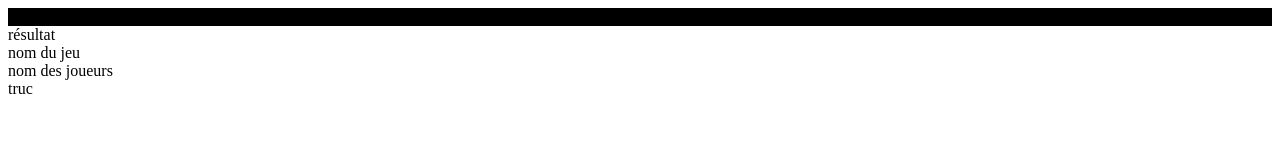
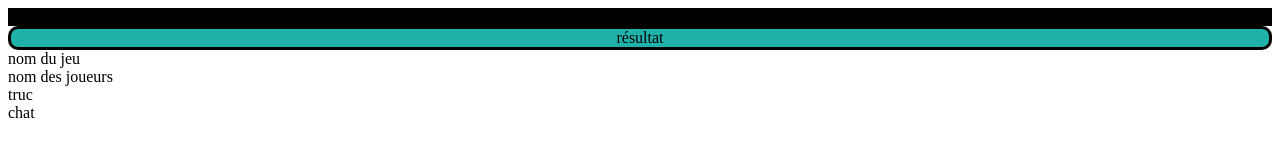
Before and after one commit to Tonton-du-bled35/Blindtest, a plain HTML site: page index.html in a window 1280 px wide. Drawn offline with Linux system fonts and the light colour scheme.

Commit message:
création maquette

```diff
--- a/index.html
+++ b/index.html
@@ -15,5 +15,7 @@
         <div class="boxTitle"> nom du jeu</div>
         <div class="boxPlayers">nom des joueurs</div>
         <div class="boxVide">truc</div>
+        <div class="boxChat">chat</div>
+
     </body>
 </html>
--- a/style.css
+++ b/style.css
@@ -1,3 +1,13 @@
 .main{
     background-color: black;
 }
+
+.boxMain{
+  background-color: #20B2AA;
+  border-radius: 10px;
+  border: 3px solid black;
+  display: flex;
+  align-items: center;
+  justify-content: center;
+
+}
```
